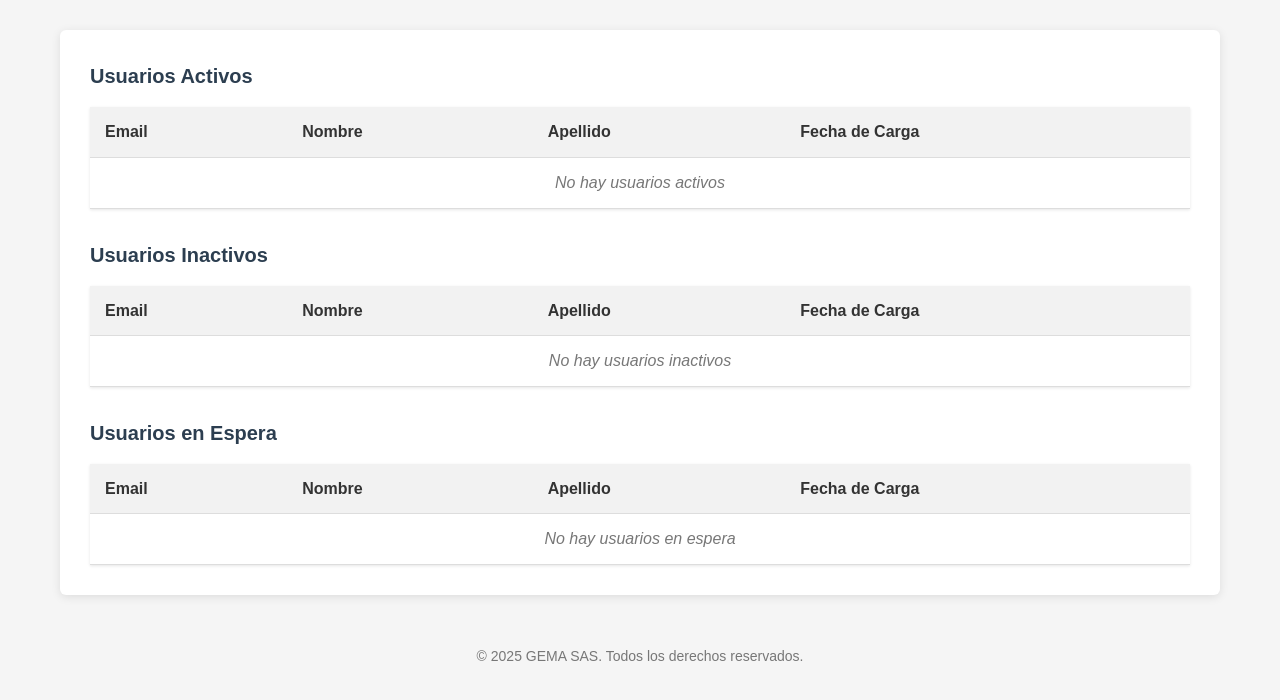
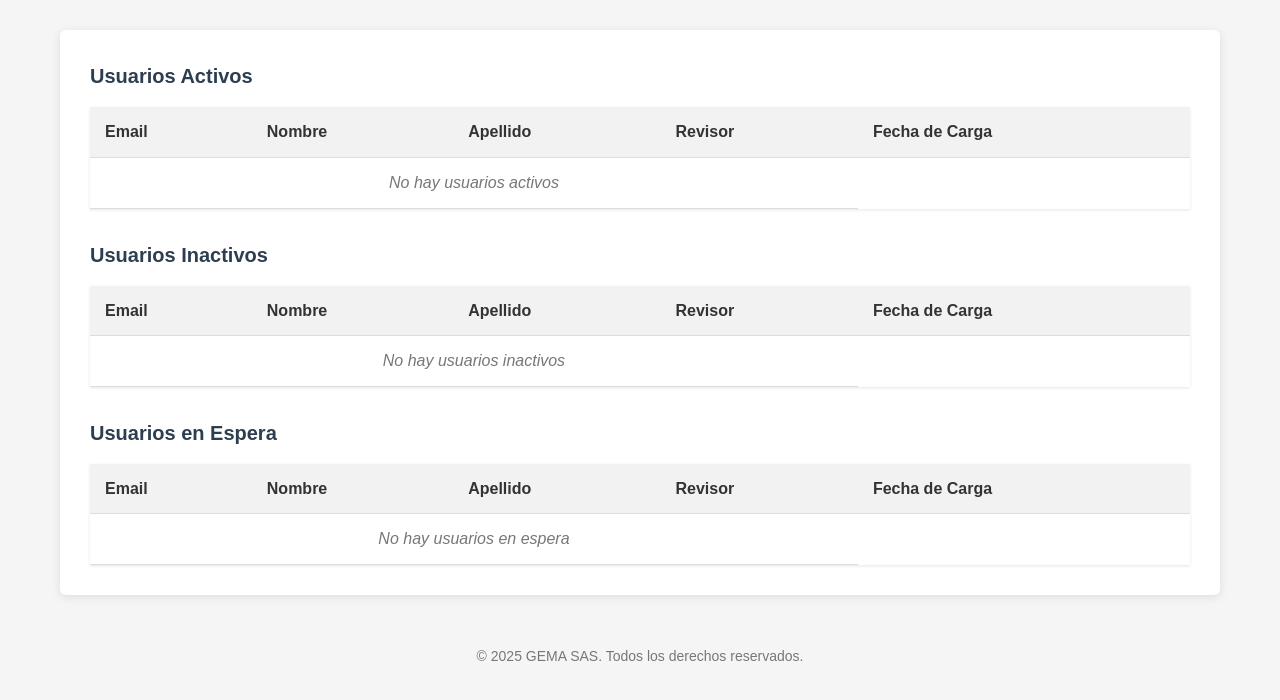
Before and after one commit to jestiven56/prueba_tecnica_Jerrejerre, a PHP site: page /carga/visualizar.php in a window 1280 px wide. Shown: the part 74-774 px from the top of the page. Run offline with PHP 8.4, Linux system fonts and the light colour scheme; data comes from the database, SQL or seed files in the repository; data that the repository does not hold is empty.

Commit message:
feat: incluir información de revisores en la visualización de usuarios

```diff
--- a/carga/visualizar.php
+++ b/carga/visualizar.php
@@ -7,14 +7,14 @@ try {
     $pdo = new PDO("mysql:host=" . DB_HOST . ";dbname=" . DB_NAME, DB_USER, DB_PASS);
     $pdo->setAttribute(PDO::ATTR_ERRMODE, PDO::ERRMODE_EXCEPTION);
 
-    // Obtener los usuarios activos
-    $activos = $pdo->query("SELECT * FROM usuarios WHERE codigo = 1 ORDER BY fecha_carga DESC")->fetchAll(PDO::FETCH_ASSOC);
+    // Obtener los usuarios activos y sus revisores
+    $activos = $pdo->query("SELECT u.*, r.nombre AS revisor_nombre, r.apellido AS revison_apellido FROM usuarios u LEFT JOIN revisores r ON u.revisor_id = r.id WHERE u.codigo = 1 ORDER BY u.fecha_carga DESC")->fetchAll(PDO::FETCH_ASSOC);
 
     // Obtener los usuarios inactivos
-    $inactivos = $pdo->query("SELECT * FROM usuarios WHERE codigo = 2 ORDER BY fecha_carga DESC")->fetchAll(PDO::FETCH_ASSOC);
+    $inactivos = $pdo->query("SELECT u.*, r.nombre AS revisor_nombre, r.apellido AS revison_apellido FROM usuarios u LEFT JOIN revisores r ON u.revisor_id = r.id WHERE u.codigo = 2 ORDER BY u.fecha_carga DESC")->fetchAll(PDO::FETCH_ASSOC);
 
     // Obtener los usuarios en espera
-    $espera = $pdo->query("SELECT * FROM usuarios WHERE codigo = 3 ORDER BY fecha_carga DESC")->fetchAll(PDO::FETCH_ASSOC);
+    $espera = $pdo->query("SELECT u.*, r.nombre AS revisor_nombre, r.apellido AS revison_apellido FROM usuarios u LEFT JOIN revisores r ON u.revisor_id = r.id WHERE u.codigo = 3 ORDER BY u.fecha_carga DESC")->fetchAll(PDO::FETCH_ASSOC);
 
 } catch (PDOException $e) {
     $error = "Error en la base de datos: " . $e->getMessage();
@@ -63,6 +63,7 @@ try {
                                 <th>Email</th>
                                 <th>Nombre</th>
                                 <th>Apellido</th>
+                                <th>Revisor</th>
                                 <th>Fecha de Carga</th>
                             </tr>
                         </thead>
@@ -77,6 +78,7 @@ try {
                                     <td><?php echo htmlspecialchars($usuario['email']); ?></td>
                                     <td><?php echo htmlspecialchars($usuario['nombre']); ?></td>
                                     <td><?php echo htmlspecialchars($usuario['apellido']); ?></td>
+                                    <td><?php echo htmlspecialchars($usuario['revisor_nombre'] . ' ' . $usuario['revison_apellido']); ?></td>
                                     <td><?php echo date('d/m/Y H:i', strtotime($usuario['fecha_carga'])); ?></td>
                                 </tr>
                                 <?php endforeach; ?>
@@ -94,6 +96,7 @@ try {
                                 <th>Email</th>
                                 <th>Nombre</th>
                                 <th>Apellido</th>
+                                <th>Revisor</th>
                                 <th>Fecha de Carga</th>
                             </tr>
                         </thead>
@@ -108,6 +111,7 @@ try {
                                     <td><?php echo htmlspecialchars($usuario['email']); ?></td>
                                     <td><?php echo htmlspecialchars($usuario['nombre']); ?></td>
                                     <td><?php echo htmlspecialchars($usuario['apellido']); ?></td>
+                                    <td><?php echo htmlspecialchars($usuario['revisor_nombre'] . ' ' . $usuario['revison_apellido']); ?></td>
                                     <td><?php echo date('d/m/Y H:i', strtotime($usuario['fecha_carga'])); ?></td>
                                 </tr>
                                 <?php endforeach; ?>
@@ -125,6 +129,7 @@ try {
                                 <th>Email</th>
                                 <th>Nombre</th>
                                 <th>Apellido</th>
+                                <th>Revisor</th>
                                 <th>Fecha de Carga</th>
                             </tr>
                         </thead>
@@ -139,6 +144,7 @@ try {
                                     <td><?php echo htmlspecialchars($usuario['email']); ?></td>
                                     <td><?php echo htmlspecialchars($usuario['nombre']); ?></td>
                                     <td><?php echo htmlspecialchars($usuario['apellido']); ?></td>
+                                    <td><?php echo htmlspecialchars($usuario['revisor_nombre'] . ' ' . $usuario['revison_apellido']); ?></td>
                                     <td><?php echo date('d/m/Y H:i', strtotime($usuario['fecha_carga'])); ?></td>
                                 </tr>
                                 <?php endforeach; ?>
```
